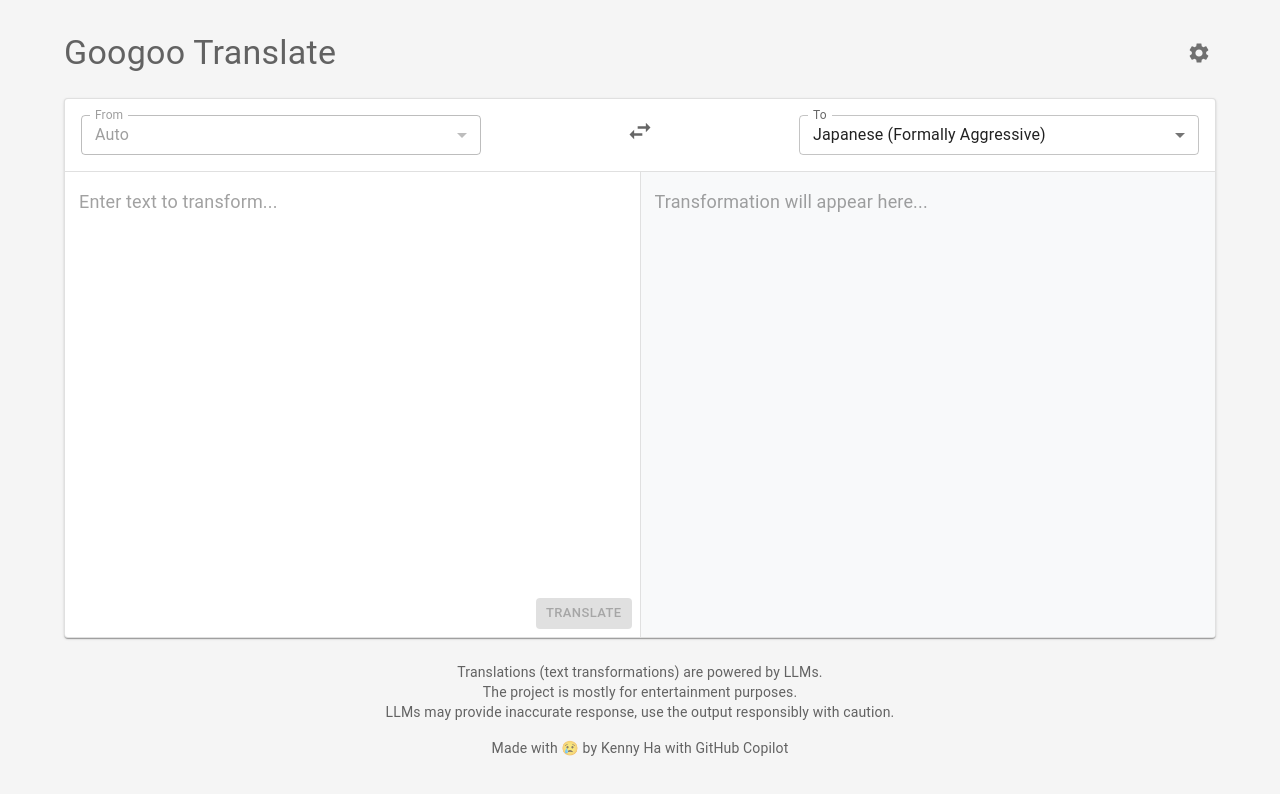
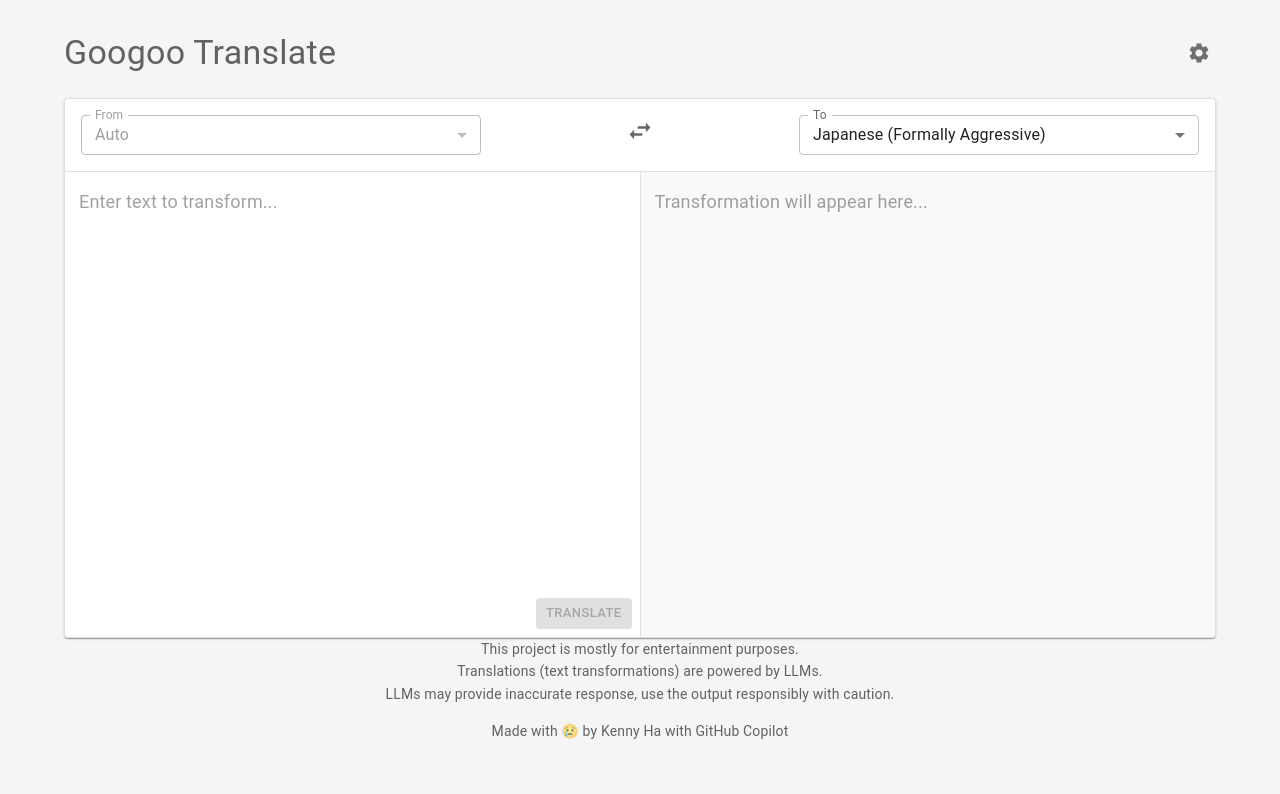
Before and after one commit to Nyokinokonoko/googoo-translate, a React (Vite) app: page / in a window 1280 px wide. Shown: the top 794 px of the page. Built offline with nearby package versions, Linux system fonts and the light colour scheme.

Commit message:
feat: add Disclaimer component and integrate it into the App layout with localization support

```diff
--- a/src/App.tsx
+++ b/src/App.tsx
@@ -14,6 +14,7 @@ import {
   TranslationBox,
   SettingsDialog,
   Footer,
+  Disclaimer,
 } from './components'
 import './styles/index.css'
 
@@ -130,19 +131,11 @@ function App() {
   const handleCopy = () => {
     navigator.clipboard.writeText(outputText)
   }
-
   const handleShare = () => {
     // TODO: Implement share functionality
     console.log('Share:', outputText)
   }
 
-  const disclaimerText = (
-    <>
-      Translations (text transformations) are powered by LLMs.<br />
-      The project is mostly for entertainment purposes.<br />
-      LLMs may provide inaccurate response, use the output responsibly with caution.
-    </>
-  )
   return (
     <ThemeProvider theme={customTheme}>
       <CssBaseline />
@@ -162,9 +155,7 @@ function App() {
               englishTargets={englishTargets}
               getDisplayName={getDisplayName}
               onTransformChange={setToTransform}
-            />
-
-            <TranslationBox
+            />            <TranslationBox
               inputText={inputText}
               outputText={outputText}
               inputPlaceholder={strings.inputPlaceholder}
@@ -175,11 +166,12 @@ function App() {
               onClear={handleClear}
               onTranslate={handleTranslate}
               onCopy={handleCopy}
-              onShare={handleShare}
-            />
+              onShare={handleShare}            />
           </Paper>
+          <Disclaimer text={strings.disclaimerText} />
+          <Footer />
 
-          <Footer disclaimer={disclaimerText} />          <SettingsDialog
+          <SettingsDialog
             open={settingsOpen}
             onClose={handleSettingsClose}
             settingsTitle={strings.settingsTitle}
--- /dev/null
+++ b/src/components/Disclaimer.tsx
@@ -0,0 +1,29 @@
+import React from 'react'
+import { Typography } from '@mui/material'
+
+interface DisclaimerProps {
+  text: string
+}
+
+const Disclaimer: React.FC<DisclaimerProps> = ({ text }) => {
+  return (
+    <Typography
+      variant="body2"
+      color="text.secondary"
+      sx={{
+        lineHeight: 1.6,
+        textAlign: 'center',
+        backgroundColor: 'transparent'
+      }}
+    >
+      {text.split('. ').map((sentence, index, array) => (
+        <React.Fragment key={index}>
+          {sentence}{index < array.length - 1 ? '.' : ''}
+          {index < array.length - 1 && <br />}
+        </React.Fragment>
+      ))}
+    </Typography>
+  )
+}
+
+export default Disclaimer
--- a/src/components/Footer.tsx
+++ b/src/components/Footer.tsx
@@ -1,21 +1,8 @@
 import React from 'react'
 import { Box, Typography } from '@mui/material'
 
-interface FooterProps {
-  disclaimer: React.ReactNode
-}
-
-const Footer: React.FC<FooterProps> = ({ disclaimer }) => {
+const Footer: React.FC = () => {
   return (
-    <>
-      {/* Disclaimer */}
-      <Box className="footer-disclaimer">
-        <Typography variant="body2" color="text.secondary" className="footer-disclaimer-text">
-          {disclaimer}
-        </Typography>
-      </Box>
-
-      {/* Footer */}
     <Box className="footer-content">
       <Typography variant="body2" color="text.secondary">
         Made with 😢 by{' '}
@@ -38,7 +25,6 @@ const Footer: React.FC<FooterProps> = ({ disclaimer }) => {
         </a>
       </Typography>
     </Box>
-    </>
   )
 }
 
--- a/src/components/TranslationBox.tsx
+++ b/src/components/TranslationBox.tsx
@@ -41,9 +41,8 @@ const TranslationBox: React.FC<TranslationBoxProps> = ({
   onTranslate,
   onCopy,
   onShare,
-}) => {  const theme = useTheme()
+}) => {const theme = useTheme()
   const isMobile = useMediaQuery(theme.breakpoints.down('md'))
-
   return (
     <Box className={`translation-box-container ${isMobile ? 'mobile' : ''}`}>
       {/* Input Side */}
@@ -115,11 +114,9 @@ const TranslationBox: React.FC<TranslationBoxProps> = ({
             <IconButton size="small" onClick={onShare}>
               <Share />
             </IconButton>
-          </Box>
-        )}
+          </Box>        )}      </Box>
       </Box>
-    </Box>
-  )
+      )
 }
 
 export default TranslationBox
--- a/src/components/index.ts
+++ b/src/components/index.ts
@@ -4,3 +4,4 @@ export { default as TransformSelector } from './TransformSelector'
 export { default as TranslationBox } from './TranslationBox'
 export { default as SettingsDialog } from './SettingsDialog'
 export { default as Footer } from './Footer'
+export { default as Disclaimer } from './Disclaimer'
--- a/src/displayStrings.ja.ts
+++ b/src/displayStrings.ja.ts
@@ -34,10 +34,10 @@ export const displayStringsJa: DisplayStrings = {
   darkMode: 'ダークモード',
   lightMode: 'ライトモード',
   systemDefault: 'システムデフォルト',
-
-  // Helper function labels (from translationTargets.ts)
+    // Helper function labels (from translationTargets.ts)
   helperFunctionDetectStyle: 'スタイル検出',
 
   // Footer and metadata
-  footerText: 'AI駆動 • クリエイティブなテキスト変換'
+  footerText: 'AI駆動 • クリエイティブなテキスト変換',
+  disclaimerText: 'このプロジェクトは主に娯楽目的です。翻訳（テキスト変換）はLLMによって提供されています。LLMは不正確な応答を提供する可能性があります。出力は責任を持って慎重に使用してください。',
 };
--- a/src/displayStrings.ts
+++ b/src/displayStrings.ts
@@ -32,12 +32,12 @@ export interface DisplayStrings {
   darkMode: string;
   lightMode: string;
   systemDefault: string;
-
-  // Helper function labels (from translationTargets.ts)
+    // Helper function labels (from translationTargets.ts)
   helperFunctionDetectStyle: string;
 
   // Footer and metadata
   footerText: string;
+  disclaimerText: string;
 }
 
 export const displayStrings: DisplayStrings = {
@@ -71,12 +71,12 @@ export const displayStrings: DisplayStrings = {
   darkMode: 'Dark Mode',
   lightMode: 'Light Mode',
   systemDefault: 'System Default',
-
-  // Helper function labels (from translationTargets.ts)
+    // Helper function labels (from translationTargets.ts)
   helperFunctionDetectStyle: 'Detect style',
 
   // Footer and metadata
-  footerText: 'Powered by AI • Transform text in creative ways'
+  footerText: 'Powered by AI • Transform text in creative ways',
+  disclaimerText: 'This project is mostly for entertainment purposes. Translations (text transformations) are powered by LLMs. LLMs may provide inaccurate response, use the output responsibly with caution.',
 };
 
 // Helper function to get display string by key
--- /dev/null
+++ b/src/styles/Disclaimer.css
@@ -0,0 +1,11 @@
+/* Disclaimer component styles */
+.disclaimer-container {
+  text-align: center;
+  margin-top: 1rem;
+  padding: 1rem;
+}
+
+.disclaimer-text {
+  line-height: 1.6;
+  background-color: transparent;
+}
--- a/src/styles/index.css
+++ b/src/styles/index.css
@@ -6,3 +6,4 @@
 @import './TranslationBox.css';
 @import './Footer.css';
 @import './SettingsDialog.css';
+@import './Disclaimer.css';
```
Lines whose indentation alone changed are shown as unchanged.
